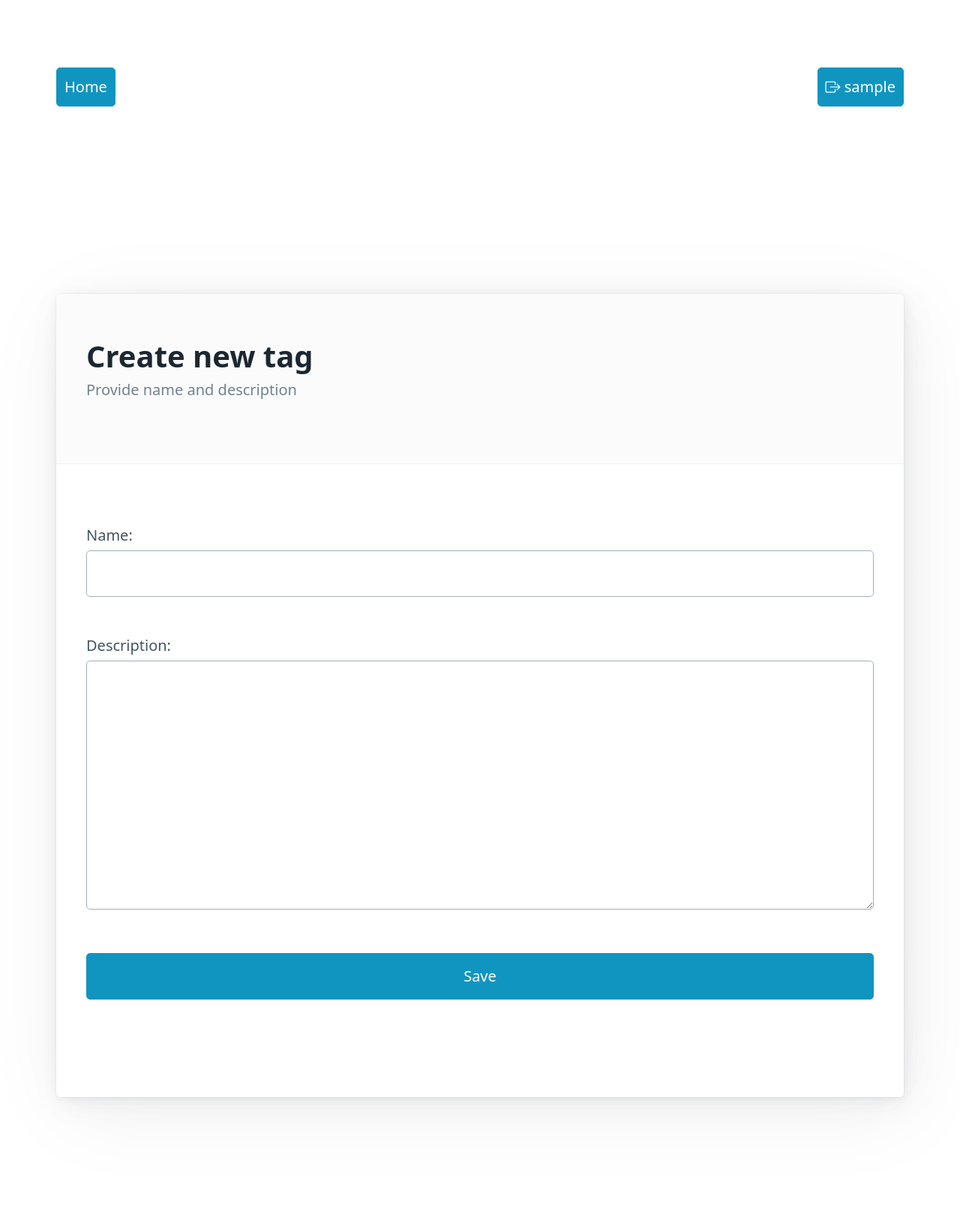
After one commit to ProfSchimd/quiz-app, a Django app: page /tag/new in a window 1280 px wide. The commit adds this page. Shown: the whole page at 75% size. Run offline with Django 4.2, Linux system fonts and the light colour scheme; the visitor is signed in with stand-in values (Sample User, id 1).

Commit message:
Changes to the main application.
The QuizApp is now the root one while old version has been moved to
the v0/ prefix. Some new views have been added and minor changes has
been done to the model.

```diff
--- a/quiz_app/QuizApp/models.py
+++ b/quiz_app/QuizApp/models.py
@@ -30,16 +30,22 @@ class Group(models.Model):
     members = models.ManyToManyField(User)
 
 
+
 class Subject(models.Model):
-    name = models.CharField(max_length=128)
+    name = models.CharField(max_length=128, unique=True)
     short_name = models.CharField(max_length=8)
     description = models.TextField(null=True)
 
+    def __str__(self) -> str:
+        return f"{self.name} ({self.short_name})"
+
 
 class Tag(models.Model):
-    name = models.CharField(max_length=32)
+    name = models.CharField(max_length=32, unique=True)
     description = models.TextField(null=True)
 
+    def __str__(self) -> str:
+        return f"{self.name}"
 
 class Question(models.Model):
     QUESTION_TYPE = [
@@ -48,7 +54,7 @@ class Question(models.Model):
         ("INVERTIBLE", "Invertible"),
         ("FILL", "Fill"),
     ]
-    questione_type = models.CharField(max_length=16, choices=QUESTION_TYPE)
+    question_type = models.CharField(max_length=16, choices=QUESTION_TYPE)
     # ToDo: set check on range
     weight = models.IntegerField(default=1)
     text_and_keys = models.JSONField()
--- a/quiz_app/QuizApp/urls.py
+++ b/quiz_app/QuizApp/urls.py
@@ -1,9 +1,12 @@
-from django.contrib.auth.decorators import login_required
+from django.contrib.auth.decorators import login_required, permission_required
 from django.urls import path
 
 from . import views
 
 urlpatterns = [
+    path("tag/new", login_required(views.CreateTagView.as_view())),
+    path("subject/new",  views.CreateSubjectView.as_view()),
+    path("question/new",  views.CreateQuestionView.as_view()),
     path("", views.index, name="index"),
 
 ]
--- a/quiz_app/QuizApp/views.py
+++ b/quiz_app/QuizApp/views.py
@@ -1,6 +1,34 @@
-from django.http import HttpResponse
+from django.contrib.auth.mixins import PermissionRequiredMixin
 from django.shortcuts import render
+from django.views.generic.edit import CreateView
+
+from .models import Question, Subject, Tag
+
+class CreateTagView(PermissionRequiredMixin, CreateView):
+    permission_required = "quizapp.add_tag"
+    model = Tag
+    fields = ["name", "description"]
+    template_name="QuizApp/create_tag.html"
+    success_url = "/quizapp"
+
+
+class CreateSubjectView(PermissionRequiredMixin, CreateView):
+    permission_required = "quizapp.add_subject"
+    model = Subject
+    fields =["name", "short_name", "description"]
+    template_name = "QuizApp/create_subject.html"
+    success_url = "/quizapp"
+
+class CreateQuestionView(PermissionRequiredMixin, CreateView):
+    permission_required = "quizapp.add_quiz"
+    model = Question
+    fields = ["question_type", "weight", "text_and_keys", "subject", "tags"]
+    template_name = "QuizApp/create_quiz.html"
+    def form_valid(self, form):
+        form.instance.creator = self.request.user
+        return super().form_valid(form)
+
 
 # Create your views here.
 def index(request):
-    return HttpResponse(content="Hello")
+    return render(template_name="QuizApp/index.html", context={}, request=request)
--- a/quiz_app/quiz/static/css/style.css
+++ b/quiz_app/quiz/static/css/style.css
@@ -1,6 +1,6 @@
 [data-theme="light"],
 :root:not([data-theme="dark"]) {
-    --danger: #9D0806;
+    --danger: #a30704;
 }
 
 @media only screen and (prefers-color-scheme: dark) {
@@ -12,3 +12,13 @@
 .danger {
     color: var(--danger);
 }
+
+ul.errorlist {
+    color: var(--danger);
+    margin-bottom: 0;
+    padding: 0;
+    li {
+        list-style-type: none;
+        padding: 0;
+    }
+}
--- a/quiz_app/quiz/urls.py
+++ b/quiz_app/quiz/urls.py
@@ -4,7 +4,7 @@ from django.urls import path
 from . import views
 
 urlpatterns = [
-    path("", views.index, name="index"),
+    path("", views.index, name="v0.index"),
     path("<int:assignment_id>/start/", login_required(views.start), name="start"),
     path("<int:assignment_id>/create/", login_required(views.create), name="create"),
     path("<int:attempt_id>/save/", login_required(views.save), name="save"),
--- a/quiz_app/quiz_app/urls.py
+++ b/quiz_app/quiz_app/urls.py
@@ -18,8 +18,8 @@ from django.contrib import admin
 from django.urls import path, include
 
 urlpatterns = [
-    path('', include('quiz.urls'), name='quiz'),
+    path('v0/', include('quiz.urls'), name='quiz'),
     path('admin/', admin.site.urls),
     path('accounts/', include('django.contrib.auth.urls')),
-    path('quizapp/', include('QuizApp.urls'), name='quizapp'),
+    path('', include('QuizApp.urls')),
 ]
--- /dev/null
+++ b/quiz_app/templates/QuizApp/create_tag.html
@@ -0,0 +1,15 @@
+{% extends "base.html" %}
+{% block content %}
+<article>
+    <header>
+        <hgroup>
+            <h1>Create new tag</h1>
+            <h2>Provide name and description</h2>
+        </hgroup>
+    </header>
+    <form method="post">{% csrf_token %}
+        {{ form.as_p }}
+        <input type="submit" value="Save">
+    </form>
+</article>
+{% endblock %}
--- /dev/null
+++ b/quiz_app/templates/QuizApp/index.html
@@ -0,0 +1,4 @@
+{% extends "base.html" %}
+{% block content %}
+<h1>Quiz App</h1>
+{% endblock %}
--- a/quiz_app/templates/base.html
+++ b/quiz_app/templates/base.html
@@ -7,7 +7,7 @@
     <link rel="icon" type="image/x-icon" href="{% static 'favicon.ico' %}"/>
     <link rel="stylesheet" href="https://cdn.jsdelivr.net/npm/@picocss/pico@1/css/pico.classless.min.css">
     <link rel="stylesheet" href="{% static 'css/style.css' %}">
-
+    <link rel="stylesheet" href="https://cdn.jsdelivr.net/npm/bootstrap-icons@1.10.5/font/bootstrap-icons.css">
     <title>{% block title %}QuizApp{% endblock %}</title>
     <style>
     </style>
@@ -20,9 +20,9 @@
             </ul>
             <ul>
                 {% if user.is_authenticated %}
-                    <li><a role="button" href="{% url 'logout' %}"><svg xmlns="http://www.w3.org/2000/svg" height="1em" viewBox="0 0 512 512"><path d="M377.9 105.9L500.7 228.7c7.2 7.2 11.3 17.1 11.3 27.3s-4.1 20.1-11.3 27.3L377.9 406.1c-6.4 6.4-15 9.9-24 9.9c-18.7 0-33.9-15.2-33.9-33.9l0-62.1-128 0c-17.7 0-32-14.3-32-32l0-64c0-17.7 14.3-32 32-32l128 0 0-62.1c0-18.7 15.2-33.9 33.9-33.9c9 0 17.6 3.6 24 9.9zM160 96L96 96c-17.7 0-32 14.3-32 32l0 256c0 17.7 14.3 32 32 32l64 0c17.7 0 32 14.3 32 32s-14.3 32-32 32l-64 0c-53 0-96-43-96-96L0 128C0 75 43 32 96 32l64 0c17.7 0 32 14.3 32 32s-14.3 32-32 32z"/></svg> {{ user.username }}</a></li>
+                    <li><a role="button" href="{% url 'logout' %}"><i class="bi-box-arrow-right"></i> {{ user.username }}</a></li>
                 {% else %}
-                <li><a role="button" href="{% url 'login' %}"><svg xmlns="http://www.w3.org/2000/svg" height="1em" viewBox="0 0 448 512"><path d="M224 256A128 128 0 1 0 224 0a128 128 0 1 0 0 256zm-45.7 48C79.8 304 0 383.8 0 482.3C0 498.7 13.3 512 29.7 512H418.3c16.4 0 29.7-13.3 29.7-29.7C448 383.8 368.2 304 269.7 304H178.3z"/></svg> Login</a></li>
+                <li><a role="button" href="{% url 'login' %}"><i class="bi-person"></i></i> Login</a></li>
                 {% endif %}
             </ul>
     </nav>
```
Also changed, not shown: quiz_app/templates/QuizApp/create_quiz.html (added, +15 -0 lines), quiz_app/templates/QuizApp/create_subject.html (added, +15 -0 lines), README.md, quiz_app/QuizApp/migrations/0004_rename_questione_type_question_question_type.py (added), quiz_app/QuizApp/migrations/0005_alter_subject_name_alter_tag_name.py (added).
